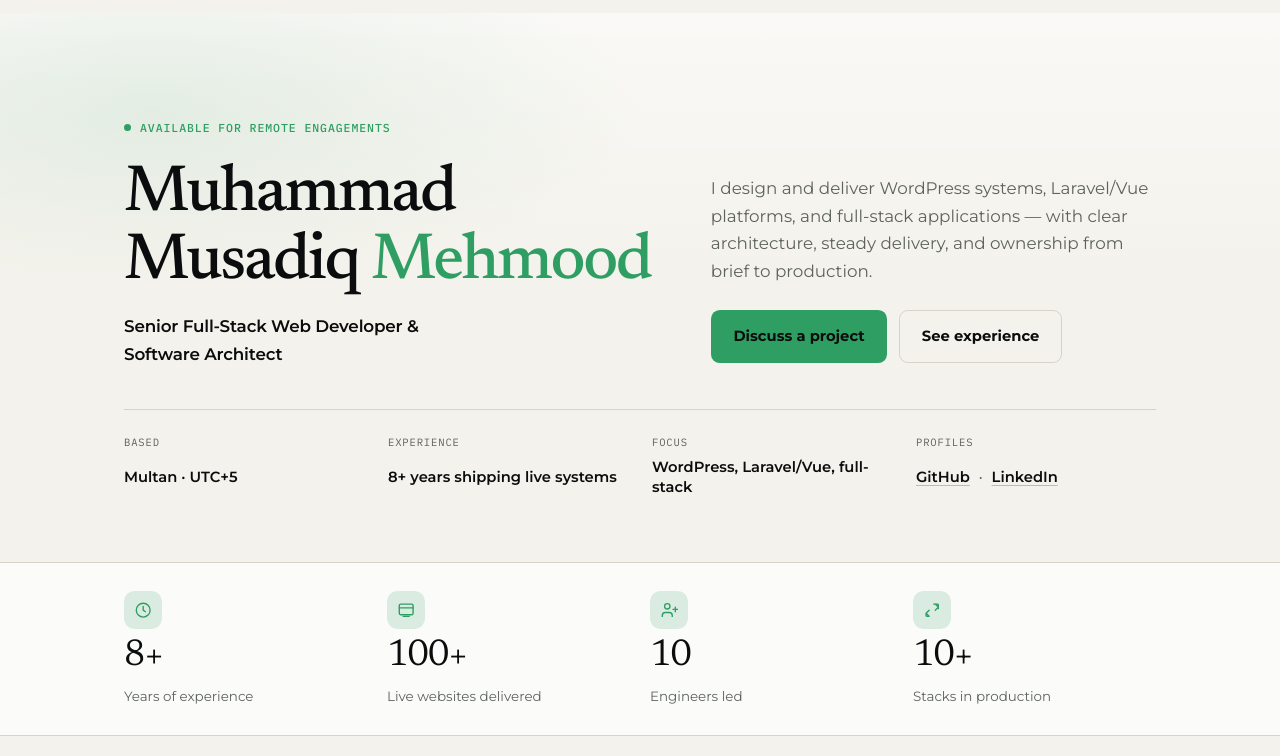
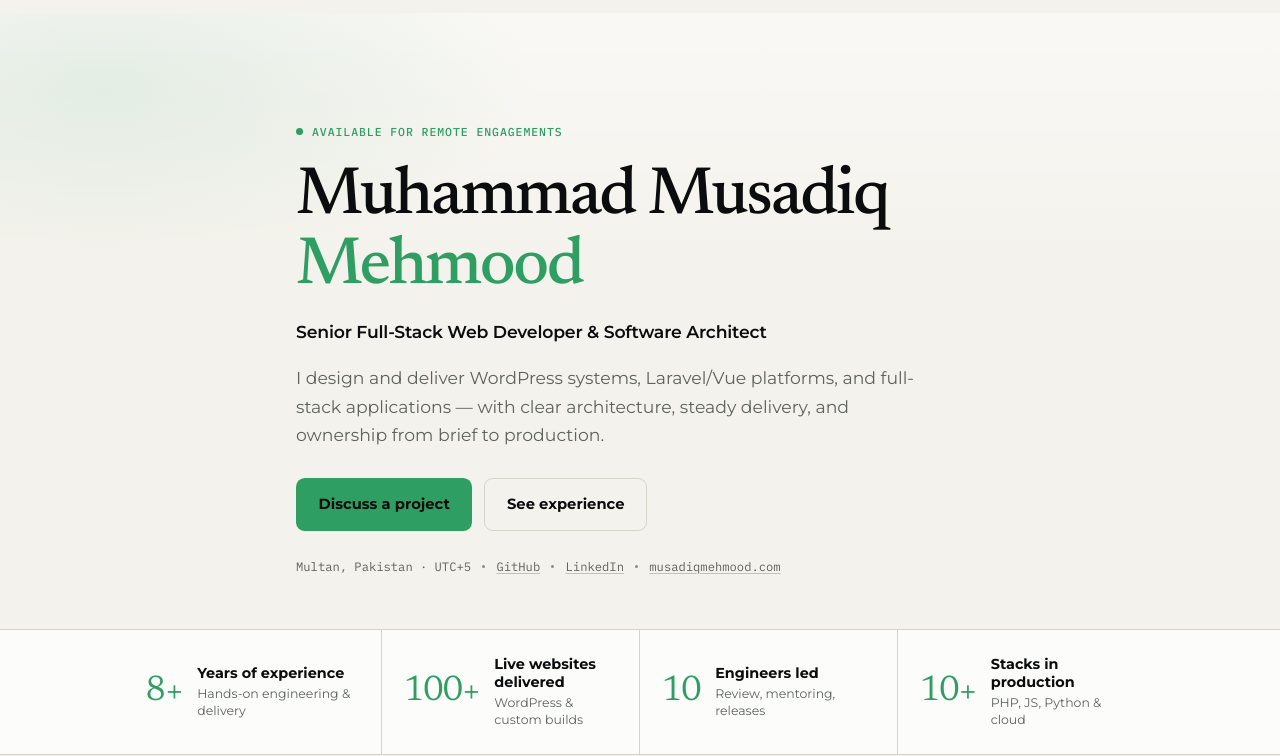
Before and after one commit to musadiqmehmood/musadiqmehmood.github.io, a plain HTML site: page index.html in a window 1280 px wide. Shown: the part 56-812 px from the top of the page. Drawn offline with Linux system fonts and the light colour scheme.

Commit message:
Refine hero and stats into cleaner professional bands
Collapse the split hero into one editorial column with quiet meta,
and rebuild stats as divided metric cells with supporting hints.

```diff
--- a/index.html
+++ b/index.html
@@ -68,7 +68,7 @@
   <link rel="preconnect" href="https://fonts.googleapis.com">
   <link rel="preconnect" href="https://fonts.gstatic.com" crossorigin>
   <link href="https://fonts.googleapis.com/css2?family=IBM+Plex+Mono:wght@400;500&family=Montserrat:wght@400;500;600;700;800&family=Newsreader:opsz,wght@6..72,400;6..72,500;6..72,600&display=swap" rel="stylesheet">
-  <link rel="stylesheet" href="styles.css?v=20260319e">
+  <link rel="stylesheet" href="styles.css?v=20260319f">
 </head>
 <body>
   <a class="skip-link" href="#main">Skip to content</a>
@@ -113,14 +113,10 @@
           <span class="status-dot" aria-hidden="true"></span>
           Available for remote engagements
         </p>
-        <div class="hero-intro">
-          <div class="hero-identity">
         <h1 class="hero-name reveal">
           Muhammad Musadiq <span class="accent">Mehmood</span>
         </h1>
         <p class="hero-role reveal">Senior Full-Stack Web Developer &amp; Software Architect</p>
-          </div>
-          <div class="hero-aside">
         <p class="hero-lead reveal">
           I design and deliver WordPress systems, Laravel/Vue platforms, and full-stack applications —
           with clear architecture, steady delivery, and ownership from brief to production.
@@ -129,64 +125,48 @@
           <a class="btn btn-primary" href="#contact">Discuss a project</a>
           <a class="btn btn-ghost" href="#experience">See experience</a>
         </div>
-          </div>
-        </div>
-        <div class="hero-divider reveal" aria-hidden="true"></div>
-        <ul class="hero-facts reveal">
-          <li>
-            <span class="hero-fact-label">Based</span>
-            <span class="hero-fact-value">Multan · UTC+5</span>
-          </li>
-          <li>
-            <span class="hero-fact-label">Experience</span>
-            <span class="hero-fact-value">8+ years shipping live systems</span>
-          </li>
-          <li>
-            <span class="hero-fact-label">Focus</span>
-            <span class="hero-fact-value">WordPress, Laravel/Vue, full-stack</span>
-          </li>
-          <li>
-            <span class="hero-fact-label">Profiles</span>
-            <span class="hero-fact-value">
+        <p class="hero-meta reveal">
+          <span>Multan, Pakistan · UTC+5</span>
+          <span class="hero-meta-dot" aria-hidden="true"></span>
           <a href="https://github.com/musadiqmehmood" target="_blank" rel="noopener">GitHub</a>
-              <span class="hero-fact-sep">·</span>
+          <span class="hero-meta-dot" aria-hidden="true"></span>
           <a href="https://linkedin.com/in/musadiqmehmood" target="_blank" rel="noopener">LinkedIn</a>
-            </span>
-          </li>
-        </ul>
+          <span class="hero-meta-dot" aria-hidden="true"></span>
+          <a href="https://musadiqmehmood.com/" target="_blank" rel="noopener">musadiqmehmood.com</a>
+        </p>
       </div>
     </section>
 
     <section class="stats" aria-label="At a glance">
       <div class="container stats-grid">
-        <div class="stat reveal">
-          <span class="stat-icon" aria-hidden="true">
-            <svg viewBox="0 0 24 24" fill="none" stroke="currentColor" stroke-width="1.8"><circle cx="12" cy="12" r="9"/><path d="M12 7v5l3 2" stroke-linecap="round" stroke-linejoin="round"/></svg>
-          </span>
+        <article class="stat reveal">
           <span class="stat-number">8+</span>
+          <div class="stat-body">
             <span class="stat-label">Years of experience</span>
+            <span class="stat-hint">Hands-on engineering &amp; delivery</span>
           </div>
-        <div class="stat reveal">
-          <span class="stat-icon" aria-hidden="true">
-            <svg viewBox="0 0 24 24" fill="none" stroke="currentColor" stroke-width="1.8"><rect x="3" y="4" width="18" height="14" rx="2"/><path d="M3 9h18M8 20h8" stroke-linecap="round"/></svg>
-          </span>
+        </article>
+        <article class="stat reveal">
           <span class="stat-number">100+</span>
+          <div class="stat-body">
             <span class="stat-label">Live websites delivered</span>
+            <span class="stat-hint">WordPress &amp; custom builds</span>
           </div>
-        <div class="stat reveal">
-          <span class="stat-icon" aria-hidden="true">
-            <svg viewBox="0 0 24 24" fill="none" stroke="currentColor" stroke-width="1.8"><path d="M16 21v-2a4 4 0 0 0-4-4H7a4 4 0 0 0-4 4v2"/><circle cx="9.5" cy="7" r="3.5"/><path d="M20 8v6M17 11h6" stroke-linecap="round"/></svg>
-          </span>
+        </article>
+        <article class="stat reveal">
           <span class="stat-number">10</span>
+          <div class="stat-body">
             <span class="stat-label">Engineers led</span>
+            <span class="stat-hint">Review, mentoring, releases</span>
           </div>
-        <div class="stat reveal">
-          <span class="stat-icon" aria-hidden="true">
-            <svg viewBox="0 0 24 24" fill="none" stroke="currentColor" stroke-width="1.8"><path d="M4 17v2a1 1 0 0 0 1 1h3M14 4h5a1 1 0 0 1 1 1v5M8 12l-4 4 4 4M16 12l4-4-4-4" stroke-linecap="round" stroke-linejoin="round"/></svg>
-          </span>
+        </article>
+        <article class="stat reveal">
           <span class="stat-number">10+</span>
+          <div class="stat-body">
             <span class="stat-label">Stacks in production</span>
+            <span class="stat-hint">PHP, JS, Python &amp; cloud</span>
           </div>
+        </article>
       </div>
     </section>
 
--- a/styles.css
+++ b/styles.css
@@ -219,25 +219,26 @@ html[data-theme="light"] .theme-toggle .icon-sun { display: block; }
 /* ---------- Hero ---------- */
 .hero {
   position: relative;
-  padding: 6.25rem 0 4rem;
+  padding: 6.5rem 0 3.25rem;
   overflow: hidden;
 }
 .hero-atmosphere {
   position: absolute;
   inset: 0;
   background:
-    radial-gradient(ellipse 55% 45% at 12% 18%, var(--glow), transparent 70%),
-    linear-gradient(180deg, color-mix(in srgb, var(--paper) 55%, transparent), transparent 48%);
+    radial-gradient(ellipse 50% 42% at 8% 12%, var(--glow), transparent 68%),
+    linear-gradient(180deg, color-mix(in srgb, var(--paper) 50%, transparent), transparent 42%);
   pointer-events: none;
 }
 .hero-inner {
   position: relative;
+  max-width: 46rem;
 }
 .eyebrow {
   display: inline-flex;
   align-items: center;
   gap: 0.55rem;
-  margin-bottom: 1.5rem;
+  margin-bottom: 1.35rem;
   font-family: var(--font-mono);
   font-size: 0.72rem;
   font-weight: 500;
@@ -259,88 +260,58 @@ html[data-theme="light"] .theme-toggle .icon-sun { display: block; }
   100% { box-shadow: 0 0 0 0 transparent; }
 }
 
-.hero-intro {
-  display: grid;
-  grid-template-columns: minmax(0, 1.15fr) minmax(0, 0.95fr);
-  gap: 2rem 3rem;
-  align-items: end;
-}
-.hero-identity { min-width: 0; }
-.hero-aside {
-  min-width: 0;
-  padding-bottom: 0.35rem;
-}
 .hero-name {
   font-family: var(--font-display);
   font-weight: 500;
-  font-size: clamp(2.6rem, 5.8vw, 4.1rem);
-  line-height: 1.04;
+  font-size: clamp(2.7rem, 6.2vw, 4.2rem);
+  line-height: 1.05;
   letter-spacing: -0.035em;
   color: var(--heading);
-  margin-bottom: 1rem;
+  margin-bottom: 0.9rem;
 }
 .hero-name .accent { color: var(--accent); }
 
 .hero-role {
-  font-size: 1.05rem;
+  font-size: 1.08rem;
   font-weight: 600;
   letter-spacing: -0.01em;
   color: var(--heading);
-  margin-bottom: 0;
-  max-width: 28ch;
+  margin-bottom: 1.1rem;
 }
 .hero-lead {
   color: var(--muted);
-  font-size: 1.05rem;
+  font-size: 1.08rem;
   line-height: 1.65;
-  margin-bottom: 1.5rem;
+  margin-bottom: 1.75rem;
+  max-width: 40rem;
 }
 .hero-cta {
   display: flex;
   flex-wrap: wrap;
   gap: 0.75rem;
-  margin-bottom: 0;
+  margin-bottom: 1.6rem;
 }
-.hero-divider {
-  height: 1px;
-  width: 100%;
-  background: var(--line);
-  margin: 2.5rem 0 1.5rem;
-}
-.hero-facts {
-  display: grid;
-  grid-template-columns: repeat(4, minmax(0, 1fr));
-  gap: 1.25rem 1.5rem;
-}
-.hero-facts li {
-  display: grid;
-  gap: 0.35rem;
-  min-width: 0;
-}
-.hero-fact-label {
+.hero-meta {
+  display: flex;
+  flex-wrap: wrap;
+  align-items: center;
+  gap: 0.55rem 0.7rem;
   font-family: var(--font-mono);
-  font-size: 0.66rem;
-  letter-spacing: 0.08em;
-  text-transform: uppercase;
+  font-size: 0.76rem;
   color: var(--muted);
 }
-.hero-fact-value {
-  color: var(--heading);
-  font-size: 0.92rem;
-  font-weight: 600;
-  line-height: 1.4;
-}
-.hero-fact-value a {
-  color: var(--heading);
+.hero-meta a {
+  color: var(--muted);
   text-decoration: underline;
-  text-decoration-color: color-mix(in srgb, var(--accent) 45%, transparent);
+  text-decoration-color: color-mix(in srgb, var(--accent) 40%, transparent);
   text-underline-offset: 0.18em;
 }
-.hero-fact-value a:hover { color: var(--accent); }
-.hero-fact-sep {
-  margin: 0 0.3rem;
-  color: var(--muted);
-  font-weight: 500;
+.hero-meta a:hover { color: var(--accent); }
+.hero-meta-dot {
+  width: 3px;
+  height: 3px;
+  border-radius: 50%;
+  background: color-mix(in srgb, var(--muted) 70%, transparent);
 }
 
 .btn {
@@ -375,39 +346,45 @@ html[data-theme="light"] .theme-toggle .icon-sun { display: block; }
 .stats {
   border-top: 1px solid var(--line);
   border-bottom: 1px solid var(--line);
-  background: color-mix(in srgb, var(--paper) 70%, transparent);
-  padding: 1.75rem 0;
+  background: color-mix(in srgb, var(--paper) 78%, transparent);
+  padding: 0;
 }
 .stats-grid {
   display: grid;
-  grid-template-columns: repeat(4, 1fr);
-  gap: 1.25rem;
+  grid-template-columns: repeat(4, minmax(0, 1fr));
 }
 .stat {
-  display: flex;
-  flex-direction: column;
-  gap: 0.55rem;
+  display: grid;
+  grid-template-columns: auto 1fr;
+  gap: 0.9rem;
+  align-items: center;
+  padding: 1.55rem 1.35rem;
+  border-right: 1px solid var(--line);
+  min-width: 0;
 }
-.stat-icon {
-  width: 2.4rem;
-  height: 2.4rem;
-  display: grid;
-  place-items: center;
-  border-radius: 0.65rem;
-  background: color-mix(in srgb, var(--accent) 16%, transparent);
-  color: var(--accent);
-}
-.stat-icon svg { width: 1.15rem; height: 1.15rem; }
+.stat:last-child { border-right: 0; }
 .stat-number {
   font-family: var(--font-display);
-  font-size: clamp(1.8rem, 3vw, 2.35rem);
-  color: var(--heading);
+  font-size: clamp(1.85rem, 2.8vw, 2.25rem);
+  color: var(--accent);
   letter-spacing: -0.02em;
   line-height: 1;
 }
+.stat-body {
+  display: grid;
+  gap: 0.2rem;
+  min-width: 0;
+}
 .stat-label {
-  font-size: 0.84rem;
+  font-size: 0.9rem;
+  font-weight: 700;
+  color: var(--heading);
+  line-height: 1.3;
+}
+.stat-hint {
+  font-size: 0.78rem;
   color: var(--muted);
+  line-height: 1.35;
 }
 
 /* ---------- Sections ---------- */
@@ -774,14 +751,13 @@ html[data-theme="light"] .theme-toggle .icon-sun { display: block; }
     font-size: 0.95rem;
   }
   .about-layout,
-  .hero-intro,
   .tools-grid { grid-template-columns: 1fr; }
-  .stats-grid { grid-template-columns: 1fr 1fr; gap: 1.25rem 1rem; }
-  .hero { padding: 4.75rem 0 3rem; }
-  .hero-facts { grid-template-columns: 1fr 1fr; }
+  .stats-grid { grid-template-columns: 1fr 1fr; }
+  .stat:nth-child(2n) { border-right: 0; }
+  .stat:nth-child(-n+2) { border-bottom: 1px solid var(--line); }
+  .hero { padding: 4.75rem 0 2.75rem; }
   .contact-top { grid-template-columns: 1fr; align-items: start; }
   .contact-cta { justify-content: flex-start; }
-  .hero-role { max-width: none; }
   .section { padding: 3.75rem 0; }
   .contact { padding-bottom: 3.75rem; }
   .about-title { max-width: none; }
@@ -791,7 +767,10 @@ html[data-theme="light"] .theme-toggle .icon-sun { display: block; }
   .theme-toggle-label { display: none; }
   .theme-toggle { width: 2.35rem; padding: 0; justify-content: center; }
   .nav-resume { display: none; }
-  .stats-grid { grid-template-columns: 1fr 1fr; }
+  .stats-grid { grid-template-columns: 1fr; }
+  .stat { border-right: 0; border-bottom: 1px solid var(--line); }
+  .stat:nth-child(-n+2) { border-bottom: 1px solid var(--line); }
+  .stat:last-child { border-bottom: 0; }
   .system { grid-template-columns: 1fr; gap: 0.4rem; }
   .hero-cta .btn,
   .contact-cta .btn { width: 100%; }
```
Lines whose indentation alone changed are shown as unchanged.
